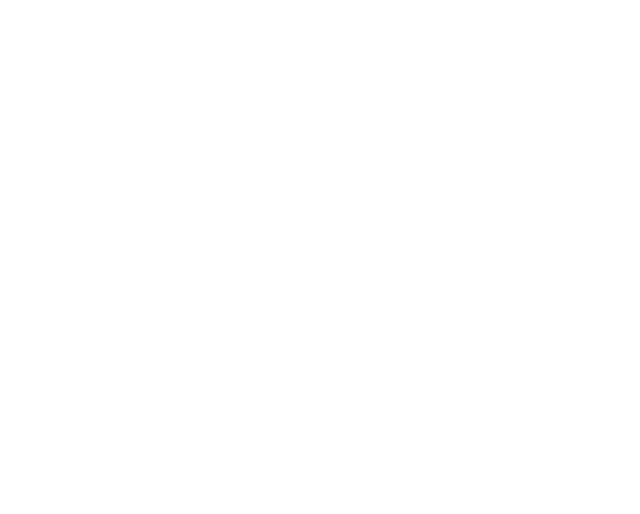
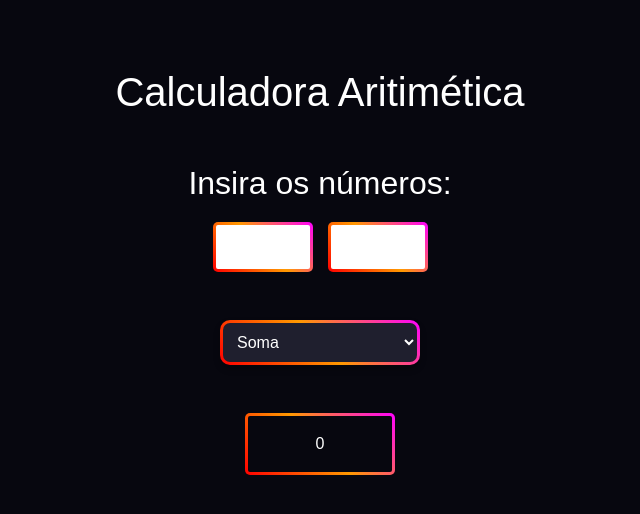
Before and after one commit to IsraelAraujo70/calculadora_aritimetica, a Vue app: page / in a window 1280 px wide. Shown: the top 514 px of the page, without its empty margins (320-960 px from the left). Built offline with nearby package versions, Linux system fonts and the light colour scheme.

Commit message:
Adicionado funcionalidade geral de uma calculadora, estilização e projeto em seu estado cru

```diff
--- a/package.json
+++ b/package.json
@@ -9,6 +9,7 @@
     "preview": "vite preview"
   },
   "dependencies": {
+    "bootstrap": "^5.3.3",
     "vue": "^3.5.12"
   },
   "devDependencies": {
--- a/src/App.vue
+++ b/src/App.vue
@@ -1,11 +1,159 @@
 <script setup>
+import { reactive } from 'vue';
 
+const estado = reactive({
+  primeiro: 0,
+  segundo: 0,
+  resultado: 0
+})
+
+function somar(){
+  estado.resultado = Number(estado.primeiro) + Number(estado.segundo)
+  return estado.resultado
+}
+function subtracao(){
+  estado.resultado = Number(estado.primeiro) - Number(estado.segundo)
+  return estado.resultado
+}
+function multiplicar(){
+  estado.resultado = Number(estado.primeiro) * Number(estado.segundo)
+  return estado.resultado
+}
+function dividir(){
+  if (estado.segundo !== 0) {
+    estado.resultado = Number(estado.primeiro) / Number(estado.segundo)
+  } else {
+    estado.resultado = 'Erro: Divisão por zero'
+  }
+  return estado.resultado
+}
+function exponenciacao(){
+  estado.resultado = Math.pow(Number(estado.primeiro), Number(estado.segundo))
+  return estado.resultado
+}
+function raiz(){
+  if (estado.primeiro >= 0) {
+    estado.resultado = Math.sqrt(Number(estado.primeiro))
+  } else {
+    estado.resultado = 'Erro: Raiz negativa'
+  }
+  return estado.resultado
+}
+function realizarOperacao(operacao) {
+  switch (operacao) {
+    case 'somar':
+      somar();
+      break;
+    case 'subtracao':
+      subtracao();
+      break;
+    case 'multiplicar':
+      multiplicar();
+      break;
+    case 'dividir':
+      dividir();
+      break;
+    case 'exponenciacao':
+      exponenciacao();
+      break;
+    case 'raiz':
+      raiz();
+      break;
+  }
+}
 </script>
 
 <template>
-
+  <body>
+    <div class="container">
+      <h1 class="mt-5 mb-5">Calculadora Aritimética</h1>
+      <h2>Insira os números:</h2>
+      <div class="numeros">
+        <input type="number" @keyup="evento => estado.primeiro = evento.target.value">
+        <input type="number" @keyup="evento => estado.segundo = evento.target.value">
+      </div>
+      <div class="operadores">
+        <select @change="evento => realizarOperacao(evento.target.value)" class="operador-seletor">
+          <option value="somar">Soma</option>
+          <option value="subtracao">Subtração</option>
+          <option value="multiplicar">Multiplicação</option>
+          <option value="dividir">Divisão</option>
+          <option value="exponenciacao">Exponenciação</option>
+          <option value="raiz">Raiz</option>
+        </select>
+      </div>
+      <div class="resultado mt-5">
+        <p>{{ estado.resultado }}</p>
+      </div>
+    </div>
+  </body>
 </template>
 
 <style scoped>
+* {
+  color: #fff;
+  box-sizing: border-box;
+}
 
+body {
+  background-color: #07070f;
+  margin: 0;
+  font-family: Arial, sans-serif;
+}
+
+.container {
+  max-width: 600px;
+  margin: 0 auto;
+  padding: 20px;
+  text-align: center;
+}
+
+.numeros {
+  display: flex;
+  gap: 15px;
+  justify-content: center;
+  margin-top: 20px;
+}
+
+.numeros input {
+  width: 100px;
+  padding: 10px;
+  border: none;
+  border-radius: 5px;
+  font-size: 1rem;
+  background: linear-gradient(#ffffff, #ffffff) padding-box,
+              linear-gradient(45deg, #ff0000, #ff9900, #ff00ff) border-box;
+  border: 3px solid transparent;
+  color: #07070f;
+}
+
+.operadores{
+  margin-top: 3em;
+}
+
+.operador-seletor {
+  width: 200px;
+  padding: 10px;
+  border: none;
+  border-radius: 10px;
+  font-size: 1rem;
+  color: #ffffff;
+  box-shadow: 0px 4px 6px rgba(0, 0, 0, 0.3);
+  background: linear-gradient(#1f1f2e, #1f1f2e) padding-box,
+              linear-gradient(45deg, #ff0000, #ff9900, #ff00ff) border-box;
+  border: 3px solid transparent;
+  background-color: #1f1f2e;
+}
+
+.resultado{
+  width: 150px;
+  margin: 0 auto;
+  background: linear-gradient(#07070f, #07070f) padding-box,
+              linear-gradient(45deg, #ff0000, #ff9900, #ff00ff) border-box;
+  border: 3px solid transparent;
+  border-radius: 5px;
+}
+.resultado p {
+  margin-top: 1rem;
+}
 </style>
--- /dev/null
+++ b/src/assets/main.css
@@ -0,0 +1,5 @@
+body {
+    background-color: #07070f;
+    margin: 0;
+    font-family: Arial, sans-serif;
+}
--- a/src/main.js
+++ b/src/main.js
@@ -1,5 +1,6 @@
-
 import { createApp } from 'vue'
 import App from './App.vue'
+import 'bootstrap/dist/css/bootstrap.min.css'
+import './assets/main.css'
 
 createApp(App).mount('#app')
```
Also changed, not shown: 1 other file (tests, documents, lock files or other folders).
